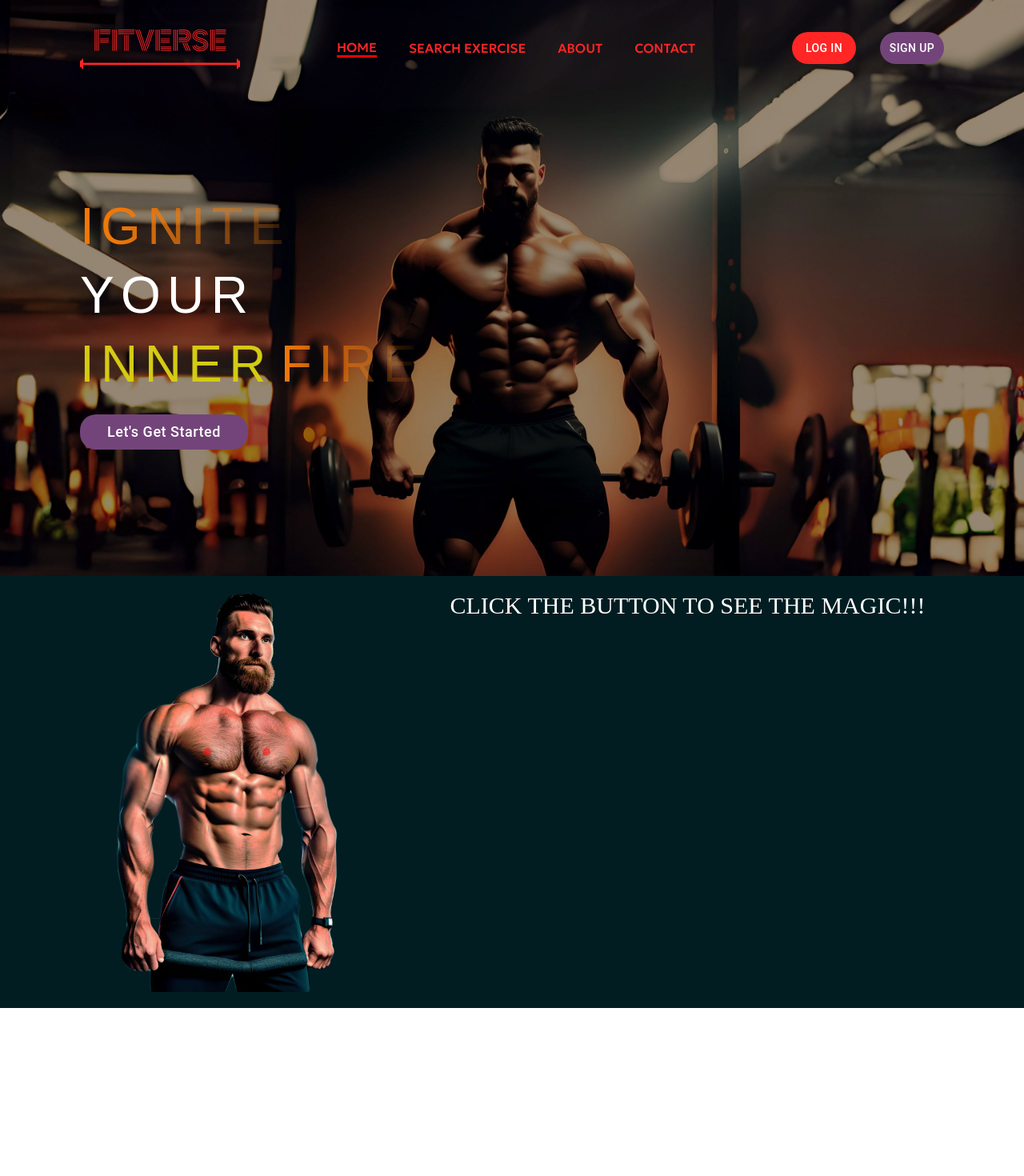
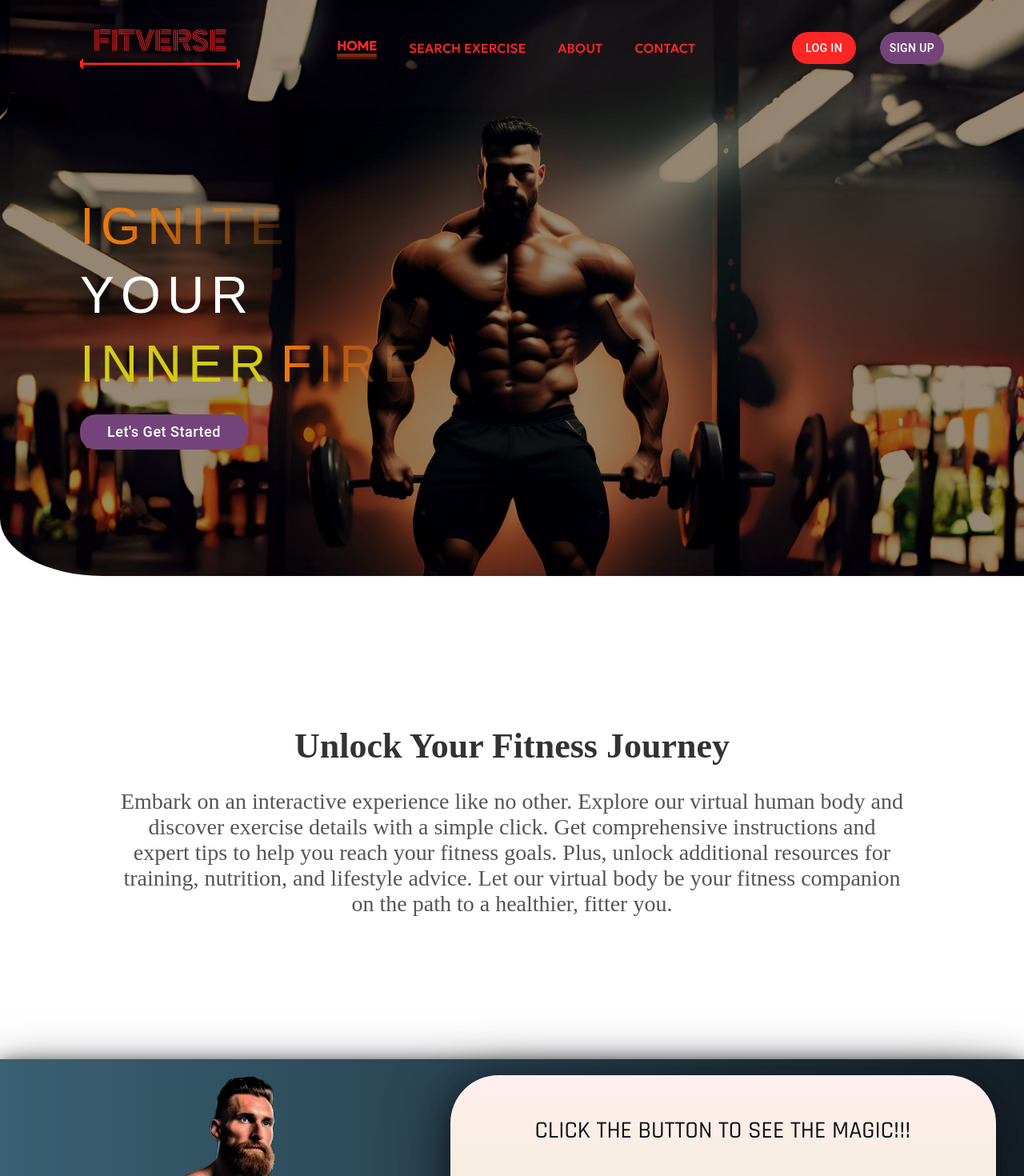
Before and after one commit to Rajivsah240/fitverse, a React (Create React App) app: page / in a window 1280 px wide. Shown: the top 1470 px of the page at 80% size. Before the commit the page ends 1260 px from the top, so only its background shows below. Built offline with nearby package versions, Linux system fonts and the light colour scheme; a web font is replaced by a local one.

Commit message:
Change to Home package

```diff
--- a/package.json
+++ b/package.json
@@ -1,4 +1,5 @@
 {
+  "homepage": "https://Rajivsah240.github.io/fitverse",
   "name": "fitverse",
   "version": "0.1.0",
   "private": true,
@@ -10,6 +11,7 @@
     "@testing-library/react": "^13.4.0",
     "@testing-library/user-event": "^13.5.0",
     "fabric": "^5.3.0",
+    "gh-pages": "^5.0.0",
     "konva": "^9.2.0",
     "react": "^18.2.0",
     "react-dom": "^18.2.0",
@@ -20,6 +22,8 @@
     "web-vitals": "^2.1.4"
   },
   "scripts": {
+    "predeploy": "npm run build",
+    "deploy": "gh-pages -d build",
     "start": "react-scripts start",
     "build": "react-scripts build",
     "test": "react-scripts test",
--- a/public/index.html
+++ b/public/index.html
@@ -22,6 +22,9 @@
   <link rel="preconnect" href="https://fonts.googleapis.com">
   <link rel="preconnect" href="https://fonts.gstatic.com" crossorigin>
   <link href="https://fonts.googleapis.com/css2?family=Geologica:wght@500&display=swap" rel="stylesheet">
+  <link rel="preconnect" href="https://fonts.googleapis.com">
+  <link rel="preconnect" href="https://fonts.gstatic.com" crossorigin>
+  <link href="https://fonts.googleapis.com/css2?family=Rajdhani:wght@500&display=swap" rel="stylesheet">
   <!--
       Notice the use of %PUBLIC_URL% in the tags above.
       It will be replaced with the URL of the `public` folder during the build.
--- a/src/App.css
+++ b/src/App.css
@@ -1,5 +1,45 @@
+*{
+  box-sizing: border-box;
+}
+
 body{
     margin: auto;
+}
+
+
+
+/*Navbar Links*/
+.navbar-link {
+  text-decoration: none;
+  color: #FF2625;
+}
+
+.navbar-link:hover,
+.navbar-link.hover {
+  color: #d6cccc !important;
+  border-bottom: 3px ridge rgb(197, 51, 51) !important;
+  box-shadow: #e7ecef !important;
+}
+
+.navbar-link:active,.navbar-link.active {
+  color: #000000;
+  font-weight: bold;
+  border-bottom: 2mm ridge rgba(199, 67, 19, 0.6);
+  box-shadow: #31739f;
+}
+
+
+
+
+/*Login and SignUp Button*/
+.log-sign-btn:hover{
+  border: 1px solid rgb(253, 253, 253) !important;
+  color: #DDEFBB !important;
+}
+
+/*Start BTN*/
+.start-btn:hover{
+  border: 1px solid white !important;
 }
 
 /*Transition effect for Navigation to Home Page*/
@@ -37,15 +77,44 @@ body{
     background-position: top;
     background-repeat:no-repeat;
     min-height: 90vh;
+    border-bottom-left-radius: 10%;
 }
+
+
+/*Txt Description About Virtual Human Body*/
+.statement-container {
+  /* background-color: #f8f8f8; */
+  padding: 150px;
+  border-radius: 8px;
+  /* box-shadow: 0px 2px 4px rgba(0, 0, 0, 0.1); */
+  text-align: center;
+}
+
+.statement-heading {
+  font-size: 44px;
+  font-weight: 700;
+  color: #333;
+  margin-bottom: 10px;
+}
+
+.statement-text {
+  font-size: 28px;
+  color: #555;
+}
+
+
+
+
 
 
 /*A Man Standing*/
 
 
 .body-search-box{
-    background-color:#011d21;
-
+    background: #31739f;
+    background: -webkit-linear-gradient(to right, #3A6073, #16222A);
+    background: linear-gradient(to right, #3A6073, #16222A);
+    box-shadow: rgba(17, 17, 26, 1) 0px 8px 24px, rgba(17, 17, 26, 0.5) 0px 16px 56px, rgba(17, 17, 26, 0.1) 0px 24px 80px;
     padding: 20px;
     display: flex;
     flex-direction: row;
@@ -53,22 +122,30 @@ body{
 }
 .man-img {
     max-width: 100%;
-
     height: inherit;
-    /* display: block;  */
     margin:auto;
     padding:auto;
 }
 
 .search-man-box{
-    /* border: 2px solid green; */
     width: 40%;
     height: 500px;
     display: flex;
     align-items: center;
 }
 .result-box{
-    /* border: 2px solid black; */
+    font-family: 'Rajdhani', sans-serif;
     width: 55%;
+    padding: 50px;
+    font-size: 30px;
+    color: #111416;
+    border: 2px solid none;
+    border-radius: 60px;
+    text-align:center;
+    box-shadow: rgba(17, 17, 26, 0.5) 0px 8px 24px, rgba(17, 17, 26, 0.5) 0px 16px 56px, rgba(17, 17, 26, 0.5) 0px 24px 80px;
+    background: #FFEEEE;
+    background: -webkit-linear-gradient(to top, #DDEFBB, #FFEEEE);
+    background: linear-gradient(to top, #DDEFBB, #FFEEEE);
+
 
 }
--- a/src/components/MainBodySearch.js
+++ b/src/components/MainBodySearch.js
@@ -33,6 +33,19 @@ const MainBodySearch = () => {
   };
 
   return (
+    <>
+    <div className="statement-container">
+    <h2 className="statement-heading">Unlock Your Fitness Journey</h2>
+    <p className="statement-text">
+      Embark on an interactive experience like no other. Explore our virtual
+      human body and discover exercise details with a simple click. Get
+      comprehensive instructions and expert tips to help you reach your fitness
+      goals. Plus, unlock additional resources for training, nutrition, and
+      lifestyle advice. Let our virtual body be your fitness companion on the
+      path to a healthier, fitter you.
+    </p>
+  </div>
+
     <Stack className="body-search-box" flexDirection="row">
       <Box className="search-man-box" style={{ position: 'relative' }}>
         <img src={man} className="man-img" alt="Man" />
@@ -47,10 +60,11 @@ const MainBodySearch = () => {
           onClick={handleClickArea2}
         />
       </Box>
-      <Box className="result-box" fontSize="30px" color="HighlightText">
+      <div className="result-box">
         {result}
-      </Box>
+      </div>
     </Stack>
+    </>
   );
 };
 
--- a/src/components/Navbar.js
+++ b/src/components/Navbar.js
@@ -1,8 +1,9 @@
 import React from "react";
-import { Link } from "react-router-dom";
+import { Link,useLocation } from "react-router-dom";
 import { Stack, Button, Typography } from "@mui/material";
 import backgroundImage from '../assets/backImg2.jpg';
 import Logo from "../assets/Frame 2.svg";
+
 
 
 const Navbar = () => (
@@ -28,7 +29,6 @@ const Navbar = () => (
       direction="row"
       gap="40px"
       fontFamily="'Geologica', cursive"
-      //fontSize="24px"
       alignItems="center"
     >
       <Link
@@ -36,9 +36,8 @@ const Navbar = () => (
         style={{
           textDecoration: "none",
           color: "#FF2625",
-          borderBottom: "3px solid red",
-
         }}
+        className={`navbar-link ${location.pathname === '/' ? 'active' : ''}`}
       >
         HOME
       </Link>
@@ -48,19 +47,20 @@ const Navbar = () => (
           textDecoration: "none",
           color: "#FF2625",
         }}
+        className={`navbar-link ${location.pathname === '/search-exercise' ? 'active' : ''}`}
       >
         SEARCH EXERCISE
       </Link>
-      <Link to="/" style={{ textDecoration: "none", color: "#FF2625" }}>
+      <Link to="/" style={{ textDecoration: "none", color: "#FF2625" }} className="navbar-link">
         ABOUT
       </Link>
-      <Link to="/" style={{ textDecoration: "none", color: "#FF2625" }}>
+      <Link to="/" style={{ textDecoration: "none", color: "#FF2625" }} className="navbar-link">
         CONTACT
       </Link>
     </Stack>
 
-    <Stack direction="row" gap="30px" height="40px">
-      <Button
+    <Stack direction="row" gap="30px" height="40px" >
+      <Button  className="log-sign-btn"
         sx={{
           bgcolor: "#FF2625",
           color: "#fff",
@@ -71,7 +71,7 @@ const Navbar = () => (
       >
         LOG IN
       </Button>
-      <Button
+      <Button  className="log-sign-btn"
         sx={{
           bgcolor: "#73447A",
           color: "#fff",
@@ -156,7 +156,7 @@ const Navbar = () => (
       textFillColor: "transparent"}}> Fire</span>
   </Typography>
   <Link to="/">
-  <Button sx={{
+  <Button className="start-btn" sx={{
           //ml:"20px",
           mt:"20px",
           fontSize:"18px",
```
Also changed, not shown: 1 other file (tests, documents, lock files or other folders).
